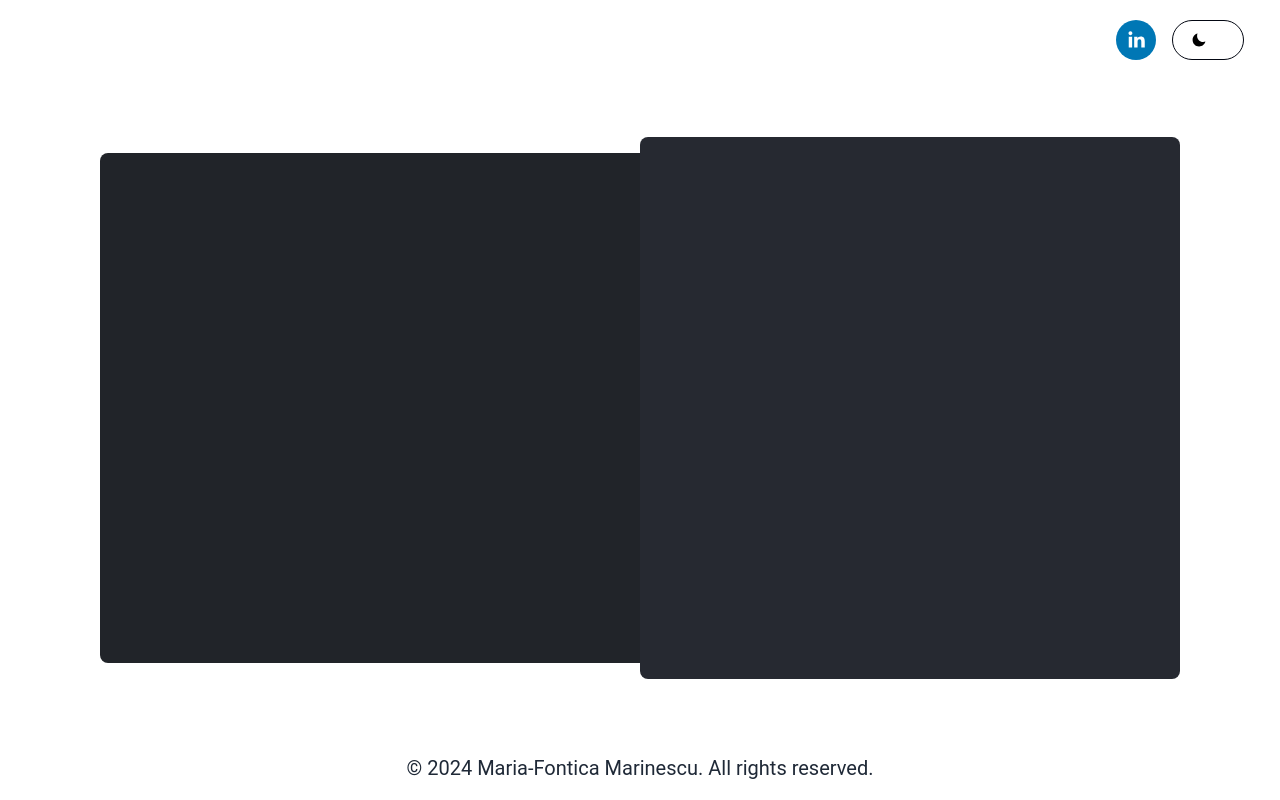
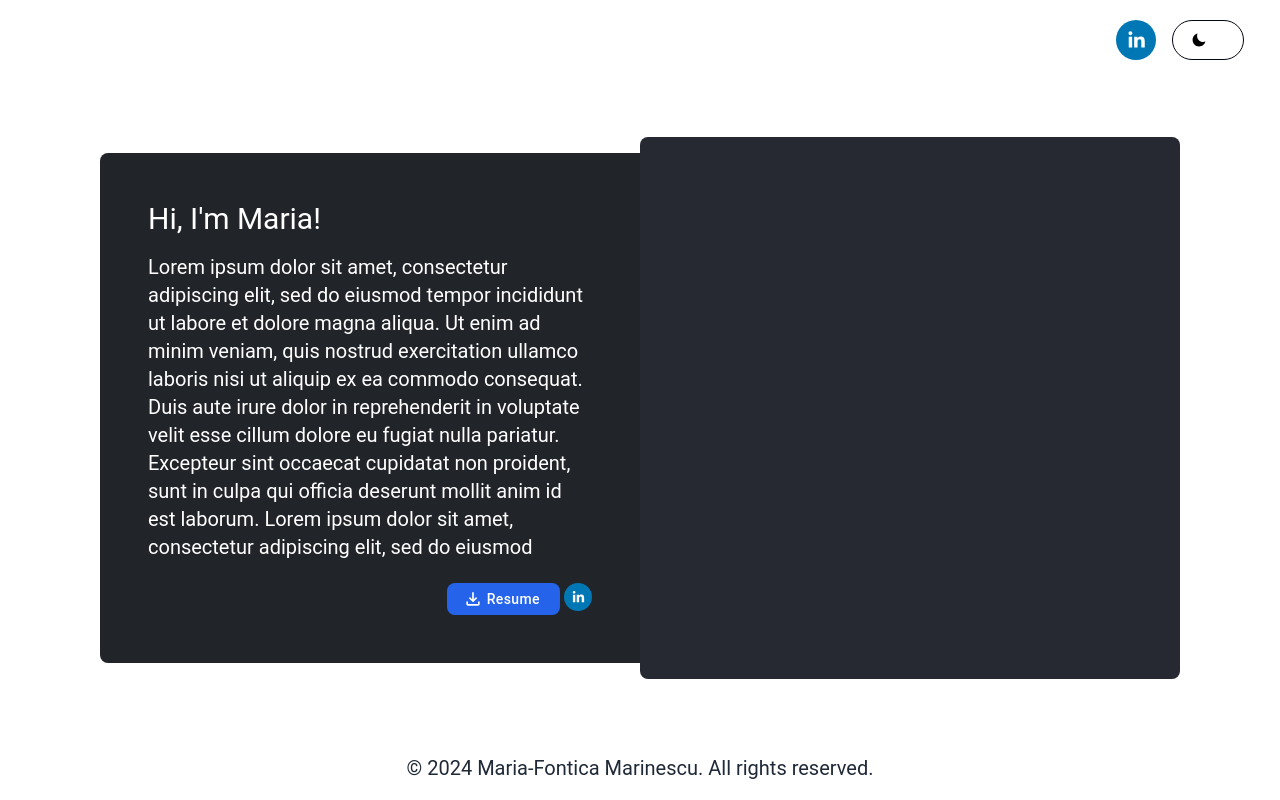
Before and after one commit to mariamarinescu/mmarinescu, a React (Vite) app: page / in a window 1280 px wide. Built offline with nearby package versions, Linux system fonts and the light colour scheme.

Commit message:
Improvements

```diff
--- a/src/components/buttons/ToggleButton.tsx
+++ b/src/components/buttons/ToggleButton.tsx
@@ -10,7 +10,7 @@ interface SizeClass {
 }
 
 interface SizeClasses {
-  xxs: SizeClass;
+  xs: SizeClass;
   sm: SizeClass;
   md: SizeClass;
   lg: SizeClass;
@@ -31,7 +31,7 @@ interface ToggleButtonProps {
 }
 
 const sizeClasses: SizeClasses = {
-  xxs: {
+  xs: {
     button: 'h-4 w-[54px]',
     inner: 'h-5 w-5',
     translate: 'translate-x-6',
--- a/src/modules/app/dashboard/components/introductionCards/IntroductionMainCard.tsx
+++ b/src/modules/app/dashboard/components/introductionCards/IntroductionMainCard.tsx
@@ -1,4 +1,6 @@
 import clsx from 'clsx';
+import { LinkedInShareButton } from 'modules/app/components';
+import { MdOutlineFileDownload } from 'react-icons/md';
 
 interface IntroductionMainCardProps {
   style?: string;
@@ -13,6 +15,59 @@ export const IntroductionMainCard: React.FC<IntroductionMainCardProps> = ({
         style,
         'h-[94%] bg-darker-gray-1 rounded-r-lg sm:rounded-r-none'
       )}
-    ></div>
+    >
+      <div className="w-full h-full text-white flex flex-col gap-4">
+        <h3 className="text-xl md:text-2xl xl:text-3xl">Hi, I'm Maria!</h3>
+
+        <div className="overflow-scroll w-full h-full text-md md:text-lg xl:text-xl">
+          <p>
+            Lorem ipsum dolor sit amet, consectetur adipiscing elit, sed do
+            eiusmod tempor incididunt ut labore et dolore magna aliqua. Ut enim
+            ad minim veniam, quis nostrud exercitation ullamco laboris nisi ut
+            aliquip ex ea commodo consequat. Duis aute irure dolor in
+            reprehenderit in voluptate velit esse cillum dolore eu fugiat nulla
+            pariatur. Excepteur sint occaecat cupidatat non proident, sunt in
+            culpa qui officia deserunt mollit anim id est laborum. Lorem ipsum
+            dolor sit amet, consectetur adipiscing elit, sed do eiusmod tempor
+            incididunt ut labore et dolore magna aliqua. Ut enim ad minim
+            veniam, quis nostrud exercitation ullamco laboris nisi ut aliquip ex
+            ea commodo consequat. Duis aute irure dolor in reprehenderit in
+            voluptate velit esse cillum dolore eu fugiat nulla pariatur.
+            Excepteur sint occaecat cupidatat non proident, sunt in culpa qui
+            officia deserunt mollit anim id est laborum. Lorem ipsum dolor sit
+            amet, consectetur adipiscing elit, sed do eiusmod tempor incididunt
+            ut labore et dolore magna aliqua. Ut enim ad minim veniam, quis
+            nostrud exercitation ullamco laboris nisi ut aliquip ex ea commodo
+            consequat. Duis aute irure dolor in reprehenderit in voluptate velit
+            esse cillum dolore eu fugiat nulla pariatur. Excepteur sint occaecat
+            cupidatat non proident, sunt in culpa qui officia deserunt mollit
+            anim id est laborum.
+          </p>
+        </div>
+
+        <div className="flex w-full h-inherit justify-end gap-1 align-center">
+          {/* <ResumeDownloadButton /> */}
+          <button
+            className={clsx(
+              'flex items-center px-4 py-2 h-8 font-medium tracking-wide text-white capitalize',
+              'transition-colors duration-300 transform bg-blue-600 rounded-lg hover:bg-blue-500 focus:outline-none focus:ring focus:ring-blue-300 focus:ring-opacity-80'
+            )}
+          >
+            <MdOutlineFileDownload size={20} />
+            <a
+              className="mx-1 text-sm hidden xs:inline-block"
+              href="src/assets/resume.pdf"
+              download="MMResume.pdf"
+              data-tooltip-id="my-tooltip"
+              data-tooltip-content="Download resume"
+              data-tooltip-place="bottom"
+            >
+              Resume
+            </a>
+          </button>
+          <LinkedInShareButton size={28} />
+        </div>
+      </div>
+    </div>
   );
 };
--- a/src/modules/app/dashboard/components/introductionCards/useStyle.ts
+++ b/src/modules/app/dashboard/components/introductionCards/useStyle.ts
@@ -1,5 +1,5 @@
 export const useStyle = () => {
-  const style = 'rounded-lg w-full xxs:w-10/12 sm:w-6/12';
+  const style = 'rounded-lg w-full xs:w-10/12 sm:w-6/12 p-5 xl:p-12';
 
   return { style };
 };
--- a/tailwind.config.js
+++ b/tailwind.config.js
@@ -33,7 +33,7 @@ export default {
         'darker-gray-1': '#212429',
       },
       screens: {
-        xxs: '320px',
+        xs: '320px',
       },
     },
   },
```
